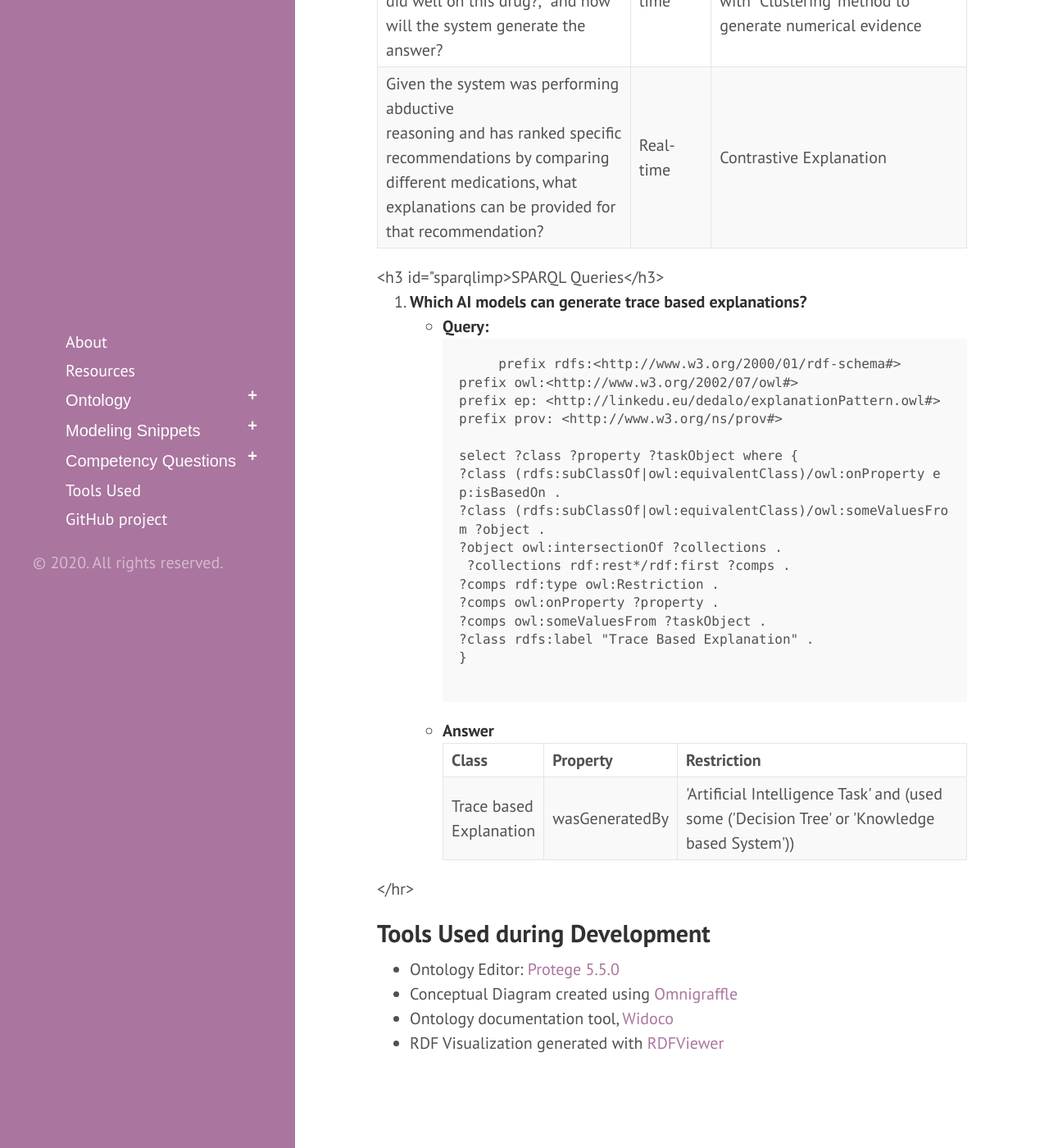
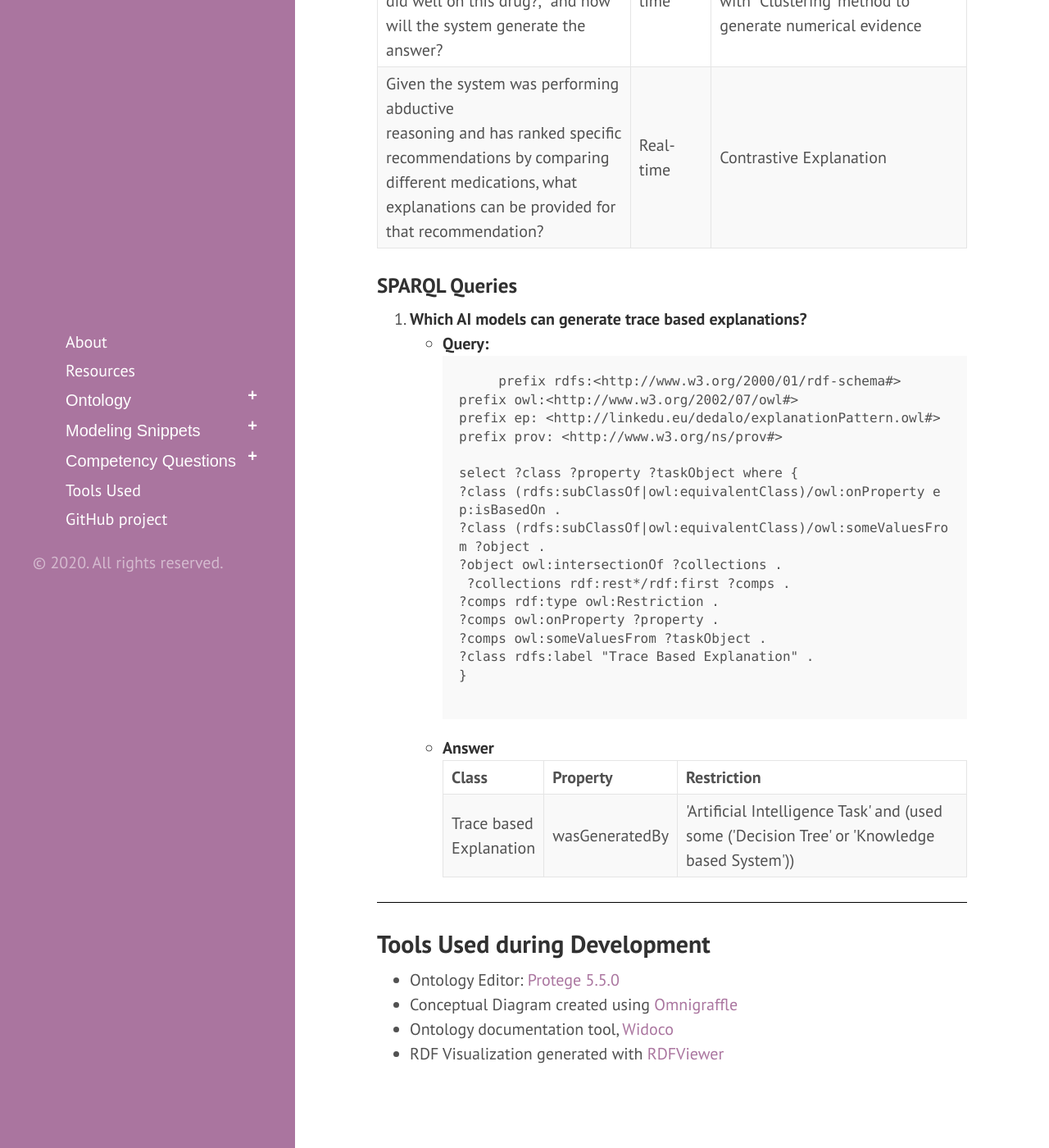
Before and after one commit to tetherless-world/explanation-ontology, a Jekyll site: the page built from index.md, in a window 1280 px wide and 1400 px high, scrolled down 6269 px. Shown: the whole window at 82% size. Built offline with Jekyll 4.4.1, drawn with Linux system fonts in a browser that asks for light colours; Markdown is read by kramdown in place of the engine named in the settings.

Commit message:
Update index.md

```diff
--- a/index.md
+++ b/index.md
@@ -192,7 +192,7 @@ title: Explanations Ontology - Treating Explanations as Primary Consideration
 
  <hr/>
 
- <article class="mb-5" id="sparql">
+ <article class="mb-5" id="competencyquestions">
 <content>
 
 
@@ -235,7 +235,7 @@ title: Explanations Ontology - Treating Explanations as Primary Consideration
 </tbody>
 </table>
 
-<h3 id="sparqlimp>SPARQL Queries</h3>
+<h3 id="sparql">SPARQL Queries</h3>
 <ol>
   <li id="question1"><strong>Which AI models can generate trace based explanations?</strong>
   <ul type = "circle">
@@ -280,7 +280,7 @@ select ?class ?property ?taskObject where {
 </ol>
   </content>
 
-  </hr>
+  <hr/>
  <article class="mb-5" id="toolsused">
 <content>
 
```
